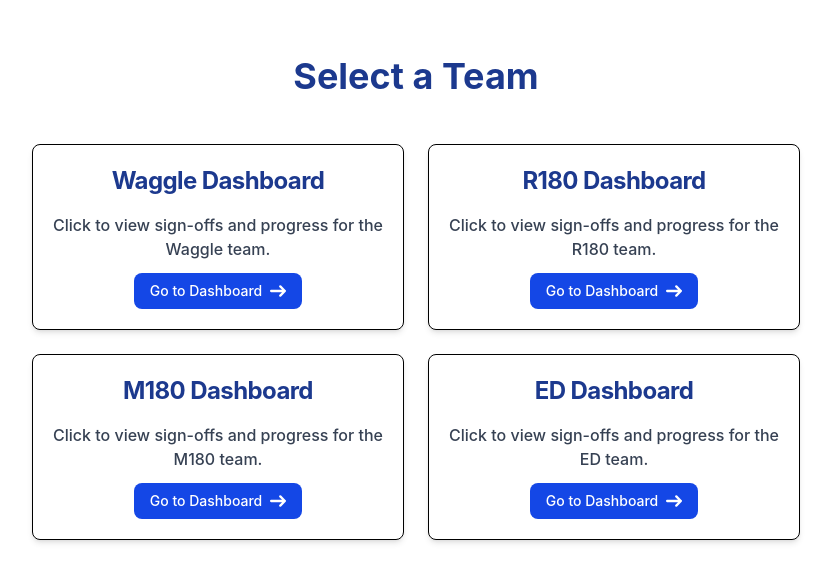
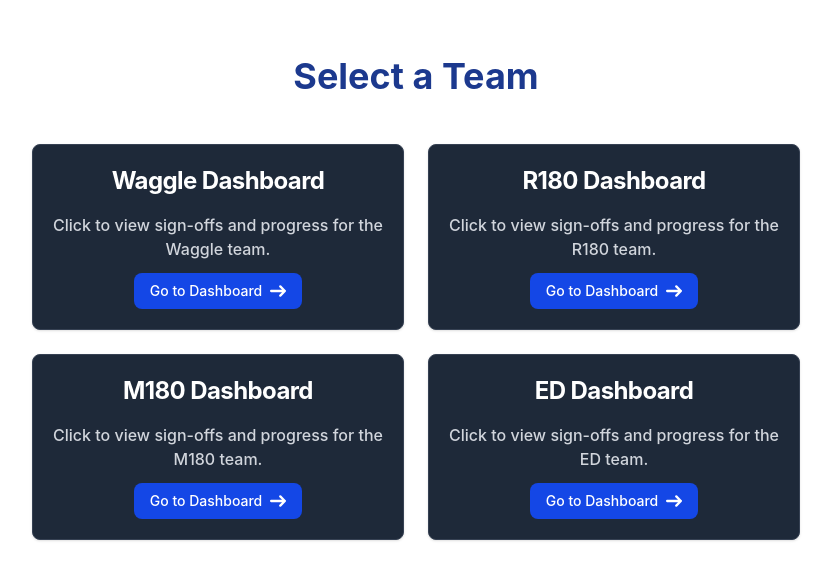
Before and after one commit to janhavik31/signoff, a React (Vite) app: page / in a window 1280 px wide. Shown: the top 582 px of the page, without its empty margins (224-1055 px from the left). Built offline with nearby package versions, Linux system fonts and the light colour scheme.

Commit message:
changes in teamSelectionComponent

```diff
--- a/src/teamSelectionComponent.jsx
+++ b/src/teamSelectionComponent.jsx
@@ -11,13 +11,13 @@ const TeamSectionCard = ({ teamName }) => {
   return (
     <div
       onClick={handleClick}
-      className="cursor-pointer max-w-sm w-full bg-white border border-black rounded-lg shadow-md p-5 transform transition duration-300 hover:scale-105 hover:shadow-xl hover:bg-gray-100 dark:bg-gray-800 dark:border-gray-700 dark:hover:bg-gray-700"
+      className="cursor-pointer max-w-sm w-full bg-gray-800 border border-gray-700 rounded-lg shadow-sm p-5 transform transition duration-300 hover:scale-105 hover:shadow-xl dark:hover:bg-gray-700"
     >
       <div>
-        <h5 className="mb-4 text-2xl font-bold tracking-tight text-blue-900 dark:text-white text-center">
+        <h5 className="mb-4 text-2xl font-bold tracking-tight text-white text-center">
           {teamName} Dashboard
         </h5>
-        <p className="mb-3 font-medium text-gray-700 dark:text-gray-300 text-center">
+        <p className="mb-3 font-medium text-gray-300 text-center">
           Click to view sign-offs and progress for the {teamName} team.
         </p>
         <div className="flex justify-center">
```
Also changed, not shown: 1 other file (tests, documents, lock files or other folders).
